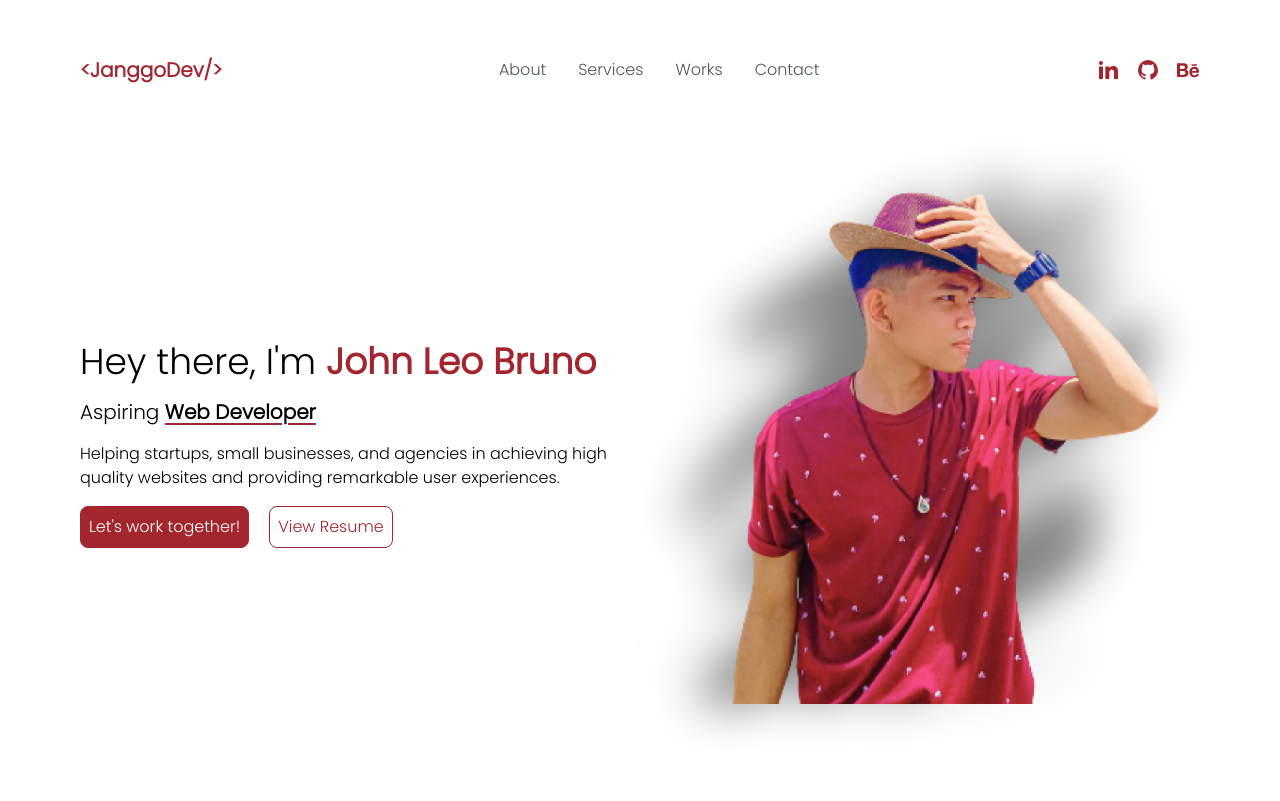
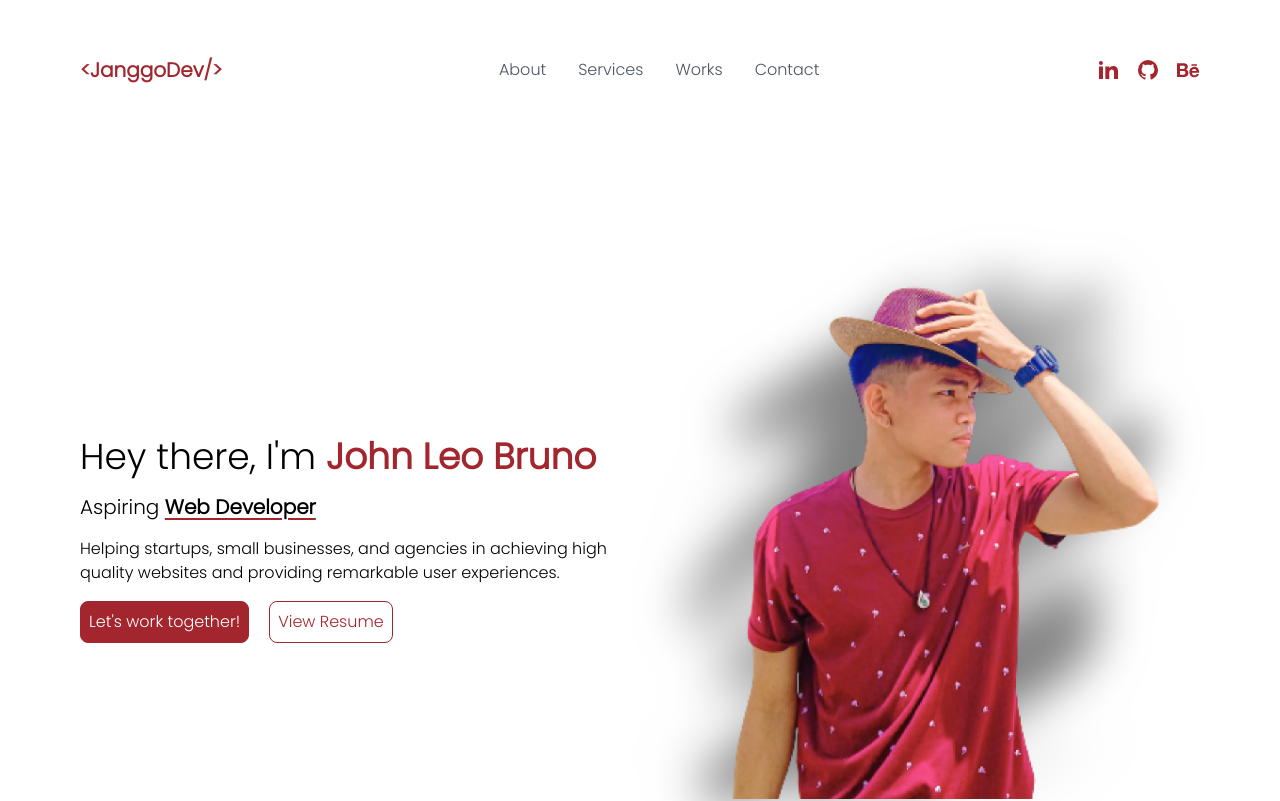
Before and after one commit to itsJhnL/personal-website, a React (Create React App) app: page / in a window 1280 px wide. Shown: the top 801 px of the page. Built offline with nearby package versions, Linux system fonts and the light colour scheme.

Commit message:
error fixed

```diff
--- a/src/components/HomePage.jsx
+++ b/src/components/HomePage.jsx
@@ -20,8 +20,8 @@ export default function HomePage() {
 
   return (
     <div>
-      <div className="bg-white pt-11 h-screen">
-        <div className="flex flex-row items-center justify-between max-w-6xl mx-auto px-4">
+      <div className="bg-white h-screen">
+        <div className="flex flex-row items-center justify-between max-w-6xl mx-auto px-4 h-full w-screen">
           <div className="grid grid-row-2 gap-4 max-w-6xl">
             <div className="text-4xl">
               <h1>
```
Also changed, not shown: 1 other file (tests, documents, lock files or other folders).
